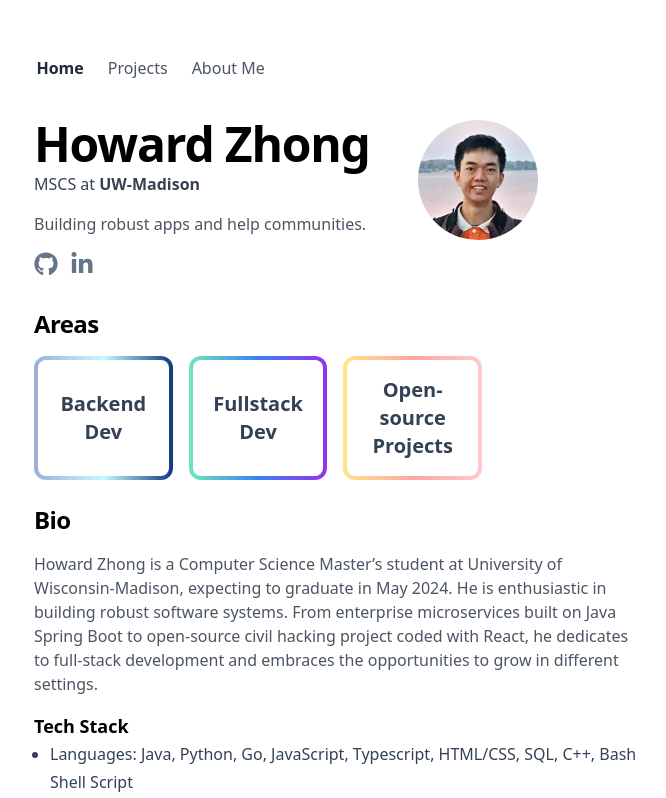
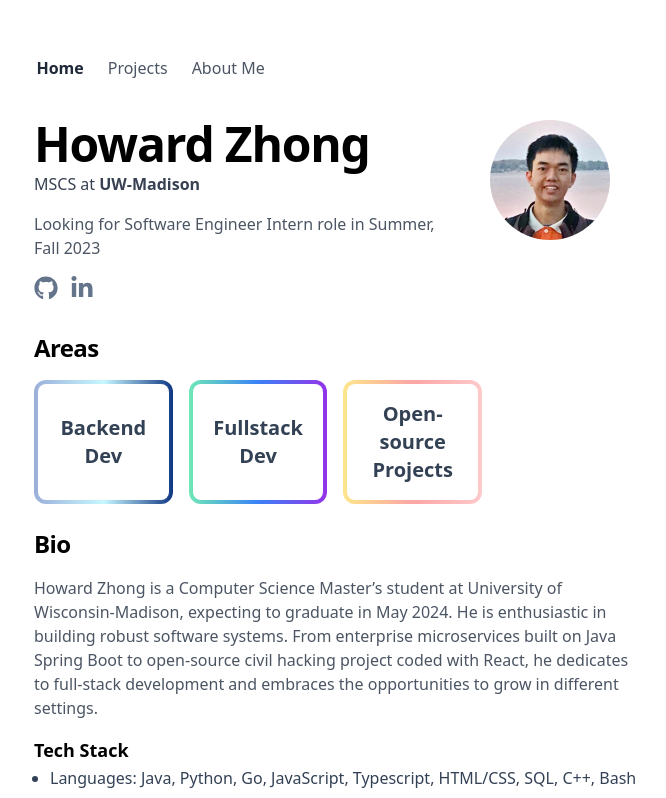
Before and after one commit to h2zh/personal-website, a Next.js app: page / in a window 1280 px wide. Shown: the top 798 px of the page, without its empty margins (302-968 px from the left). Built offline with nearby package versions, Linux system fonts and the light colour scheme; no server answers.

Commit message:
trivial update

```diff
--- a/components/intro.tsx
+++ b/components/intro.tsx
@@ -16,7 +16,8 @@ const Intro = () => {
           MSCS at <span className="font-semibold">UW-Madison</span>
         </h2>
         <p className="text-gray-600 mb-3">
-          Building robust apps and help communities.
+          Looking for Software Engineer Intern role in Summer, Fall 2023
+          {/* Building robust apps and help communities. */}
         </p>
         <div className="flex text-2xl items-center mt-1 gap-3 justify-start text-slate-500">
           <a href="https://github.com/h2zh">
```
